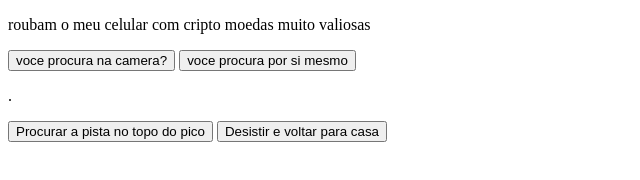
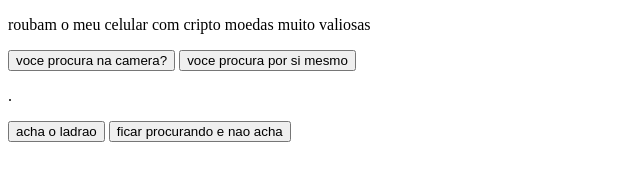
Before and after one commit to nunes972/aventurasdomatheus, a plain HTML site: page index.html in a window 1280 px wide. Shown: the whole page, without its empty margins (0-640 px from the left). Drawn offline with Linux system fonts and the light colour scheme.

Commit message:
Update index.html

```diff
--- a/index.html
+++ b/index.html
@@ -16,8 +16,8 @@
         </div>
         <div class="passo" id="passo-1">
             <p>.</p>
-            <button class="btn-proximo" data-proximo="3">Procurar a pista no topo do pico</button>
-            <button class="btn-proximo" data-proximo="4">Desistir e voltar para casa</button>
+            <button class="btn-proximo" data-proximo="3">acha o ladrao</button>
+            <button class="btn-proximo" data-proximo="4">ficar procurando e nao acha</button>
         </div>
     </main>
 
```
